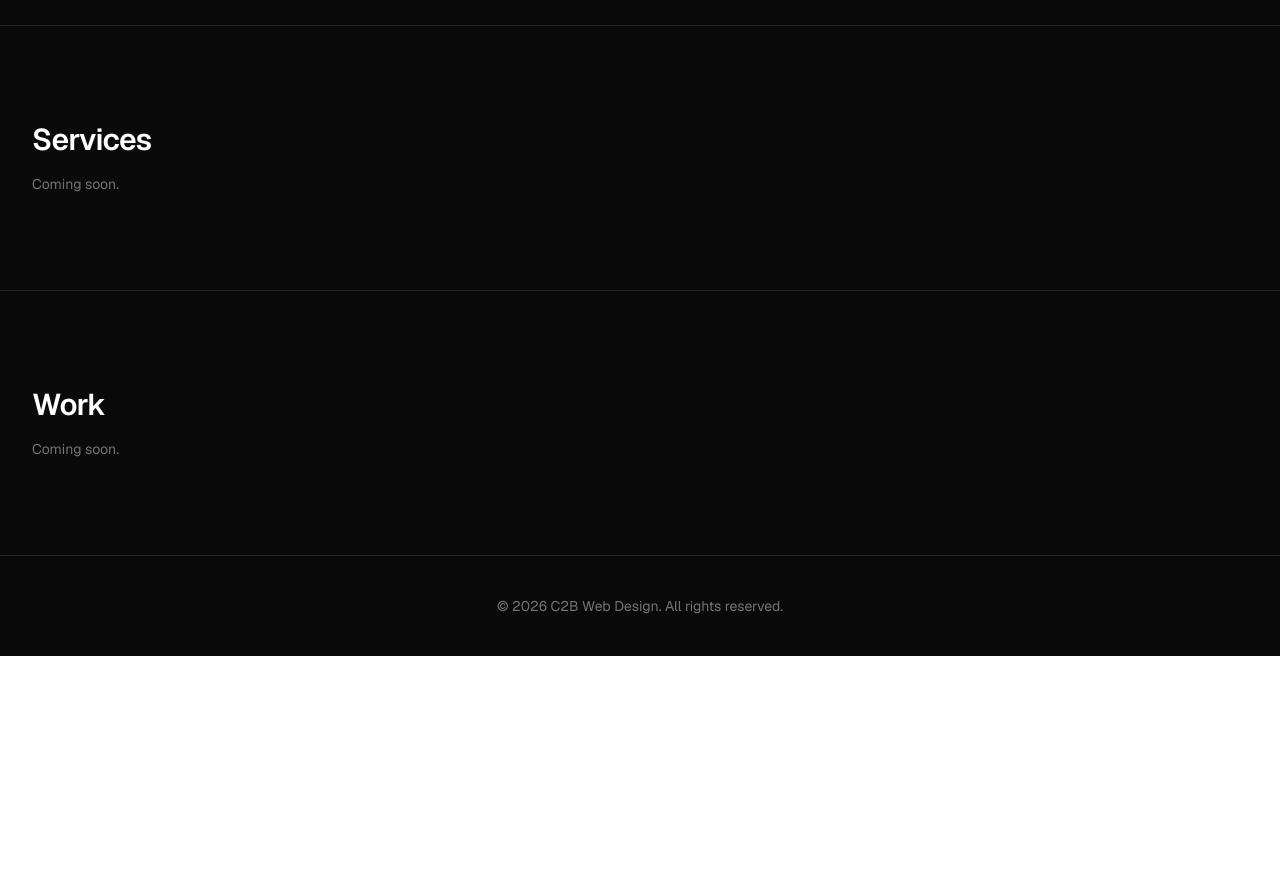
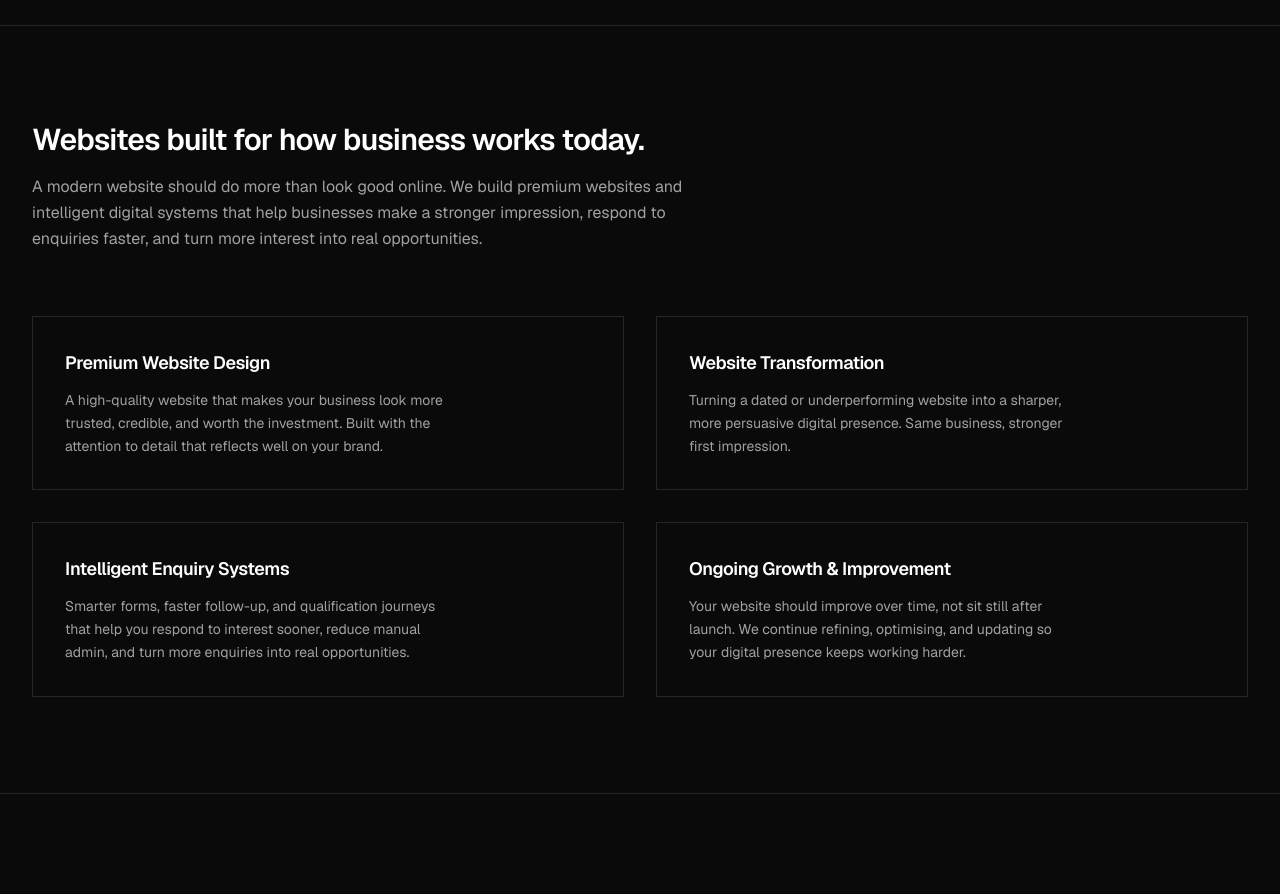
Before and after one commit to c2b-web-design/agency-website-v2, a Next.js app: page / in a window 1280 px wide. Shown: the part 600-1494 px from the top of the page. Before the commit the page ends 1256 px from the top, so only its background shows below. Built offline with nearby package versions, Linux system fonts and the light colour scheme.

Commit message:
Add premium services section and positioning note

```diff
--- a/app/page.tsx
+++ b/app/page.tsx
@@ -110,12 +110,96 @@ export default function Home() {
 
       {/* ── Services ──────────────────────────────────────────────────────────
           id="services": anchor target for the navbar link
-          border-t: visual rhythm — each section is separated by a hairline rule
-          py-24: consistent section spacing (slightly less than hero)              */}
+          border-t: hairline rule continues the visual rhythm established between all sections
+          py-24: consistent section spacing — slightly less than the hero's py-32 because
+          sections are supporting content, not the primary statement                */}
       <section id="services" className="py-24 border-t border-neutral-800">
         <Container>
-          <h2 className="text-3xl font-semibold tracking-tight">Services</h2>
-          <p className="mt-4 text-sm text-neutral-500">Coming soon.</p>
+
+          {/* Section intro block: max-w-2xl keeps the heading and paragraph from stretching
+              full-width on desktop. A constrained column reads as considered and editorial —
+              the same principle applied to the hero headline above.                         */}
+          <div className="max-w-2xl">
+
+            {/* Section heading: text-3xl is clearly secondary to the hero's md:text-6xl,
+                but large enough to anchor the section. The period makes the heading read
+                as a confident statement rather than a label. tracking-tight is consistent
+                with all headings on the page.                                              */}
+            <h2 className="text-3xl font-semibold tracking-tight">
+              Websites built for how business works today.
+            </h2>
+
+            {/* Intro paragraph: same text-base / neutral-400 / leading-relaxed pattern as
+                the hero subtext — this creates a consistent hierarchy language across the
+                page so visitors learn the visual system without noticing it.              */}
+            <p className="mt-4 text-base text-neutral-400 leading-relaxed">
+              A modern website should do more than look good online. We build premium websites
+              and intelligent digital systems that help businesses make a stronger impression,
+              respond to enquiries faster, and turn more interest into real opportunities.
+            </p>
+          </div>
+
+          {/* Service cards grid:
+              mt-16: generous gap between the intro text and the cards — they are distinct
+              elements and the separation reinforces that the cards are the substance being
+              described, not a continuation of the paragraph.
+              grid-cols-1: single column on mobile so each card has full width and room.
+              md:grid-cols-2: two columns at 768px+ — four cards in a 2×2 grid reads as
+              intentional and balanced. One column on desktop would feel stretched; four
+              columns would feel cramped and lose the card structure entirely.
+              gap-8: 32px between cards — consistent with the premium, spacious page feel. */}
+          <div className="mt-16 grid grid-cols-1 md:grid-cols-2 gap-8">
+
+            {/* Card: border border-neutral-800 uses the same hairline-rule vocabulary as
+                section separators, unifying the visual system. p-8 gives the text generous
+                internal breathing room. No border-radius — sharp corners feel more
+                architectural and editorial on a dark background.                          */}
+
+            <div className="border border-neutral-800 p-8">
+              {/* Card heading: text-lg is one clear step above the card body text.
+                  font-semibold and tracking-tight match the heading style used elsewhere. */}
+              <h3 className="text-lg font-semibold tracking-tight">Premium Website Design</h3>
+              {/* Card body: text-sm keeps each card compact. leading-relaxed maintains
+                  readability. max-w-sm (384px) constrains the line length on wide desktop
+                  cards — the card stays architecturally wide but the text sits in a
+                  controlled column, leaving intentional whitespace to the right.          */}
+              <p className="mt-3 text-sm text-neutral-400 leading-relaxed max-w-sm">
+                A high-quality website that makes your business look more trusted, credible,
+                and worth the investment. Built with the attention to detail that reflects
+                well on your brand.
+              </p>
+            </div>
+
+            <div className="border border-neutral-800 p-8">
+              <h3 className="text-lg font-semibold tracking-tight">Website Transformation</h3>
+              <p className="mt-3 text-sm text-neutral-400 leading-relaxed max-w-sm">
+                Turning a dated or underperforming website into a sharper, more persuasive
+                digital presence. Same business, stronger first impression.
+              </p>
+            </div>
+
+            <div className="border border-neutral-800 p-8">
+              <h3 className="text-lg font-semibold tracking-tight">Intelligent Enquiry Systems</h3>
+              {/* "Intelligent Enquiry Systems" is the one service that ventures furthest from
+                  traditional web design. The copy describes business outcomes only — faster
+                  response, less admin, better opportunities — without naming any specific tool
+                  or technology. This is intentional: the mechanism is irrelevant to the client. */}
+              <p className="mt-3 text-sm text-neutral-400 leading-relaxed max-w-sm">
+                Smarter forms, faster follow-up, and qualification journeys that help you
+                respond to interest sooner, reduce manual admin, and turn more enquiries
+                into real opportunities.
+              </p>
+            </div>
+
+            <div className="border border-neutral-800 p-8">
+              <h3 className="text-lg font-semibold tracking-tight">Ongoing Growth & Improvement</h3>
+              <p className="mt-3 text-sm text-neutral-400 leading-relaxed max-w-sm">
+                Your website should improve over time, not sit still after launch. We continue
+                refining, optimising, and updating so your digital presence keeps working harder.
+              </p>
+            </div>
+
+          </div>
         </Container>
       </section>
 
--- a/project-intelligence/decisions.md
+++ b/project-intelligence/decisions.md
@@ -125,3 +125,13 @@ Status:     APPROVED | DEPRECATED | REJECTED
 **Rationale:** `globals.css` sets `font-family` on the `html` element via `@layer base { html { @apply font-sans } }`. CSS custom properties cascade downward only — variables must be defined on the consuming element or an ancestor. `html` has no document ancestors; therefore font variables must be on `<html>` itself. Applying to `<body>` leaves `html`'s `font-family` unresolvable.
 **Authority:** Claude Code
 **Status:** APPROVED
+
+---
+
+## D-012 — Positioning: C2B as a Premium Modern Web Agency
+
+**Date:** 2026-05-25
+**Decision:** C2B Web Design is positioned as a premium modern web agency — not a traditional brochure-site designer. The service model covers four areas: Premium Website Design, Website Transformation, Intelligent Enquiry Systems, and Ongoing Growth & Improvement.
+**Rationale:** Technology has expanded what a website can do. Limiting the pitch to visual design undersells the value C2B can deliver. Client-facing language must always describe business outcomes (stronger perception, faster response, reduced admin, better-qualified enquiries, fewer missed opportunities) — never implementation details, tools, or technical frameworks.
+**Authority:** Human Founder
+**Status:** APPROVED
```
